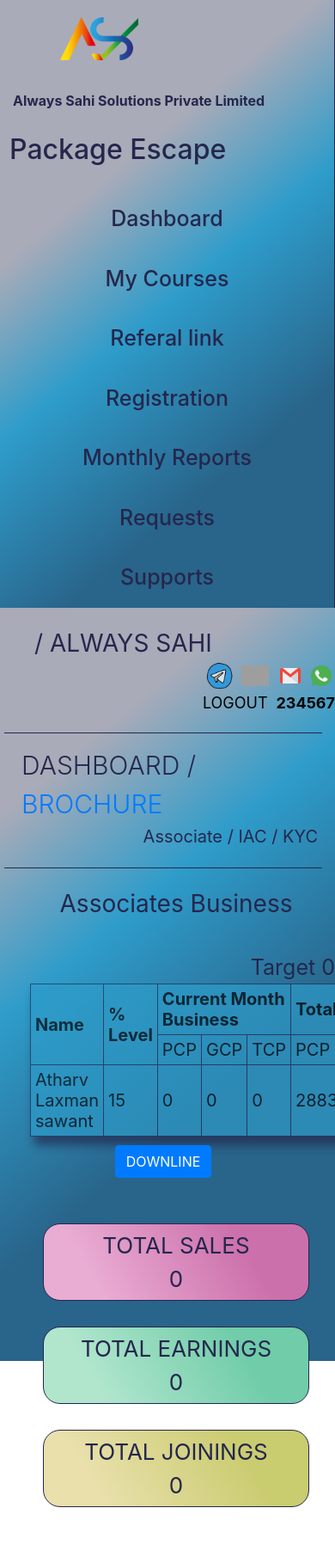
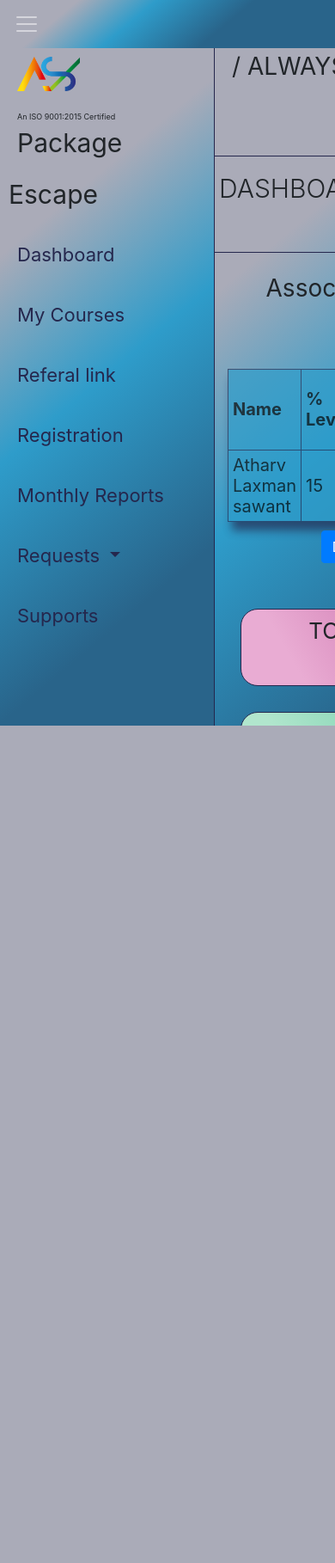
Before and after one commit to Always-Sahi-Consultancy/Team-AS, a PHP site: page /Education/IAC/index.html in a window 390 px wide; the page is wider, and only the part inside the window is pictured. Shown: that part at 86% size. After the commit the page ends 844 px from the top of that part, so only its background shows below. Run offline with PHP 8.4, Linux system fonts and the light colour scheme; some libraries are stand-ins or nearby versions; grey boxes are pictures that could not be loaded.

Commit message:
IAC final

```diff
--- a/Education/IAC/index.html
+++ b/Education/IAC/index.html
@@ -10,29 +10,40 @@
 </head>
 <body>
 
-            <div class="sidebar">
-              <div>
-                <img src="img/Background Less.png" class="logo">
-                <div class="name justify-content-center"><b>Always Sahi Solutions Private Limited</b></div>
-                <div class="justify-content-center"><h2>Package Escape</h2></div>
-                <center>
-              <div class="row"><h1></h1></div></center>
+  <nav class="navbar navbar-expand navbar-dark bg-blue"> <a href="#menu-toggle" id="menu-toggle" class="navbar-brand"><span class="navbar-toggler-icon"></span></a> <button class="navbar-toggler" type="button" data-toggle="collapse" data-target="#navbarsExample02" aria-controls="navbarsExample02" aria-expanded="false" aria-label="Toggle navigation"> <span class="navbar-toggler-icon"></span> </button>
+    <div class="collapse navbar-collapse" id="navbarsExample02">
+        <form class="form-inline my-2 my-md-0"> </form>
     </div>
-              <!--IAC POV-->
-              <div id="">
-                <a class="active" href="#" onclick="tabs(1)">Dashboard</a>
-                <a href="#" onclick="tabs(2)">My Courses</a>
-                <a href="#" onclick="tabs(3)">Referal link</a>
-                <a href="#" onclick="tabs(4)">Registration</a>
-                <a href="#" onclick="tabs(5)">Monthly Reports</a>
-                <a href="#" onclick="tabs(6)">Requests</a>
-                <a href="#" onclick="tabs(7)">Supports</a>
+</nav>
+<div id="wrapper" class="toggled">
+    <!-- Sidebar -->
+    <div id="sidebar-wrapper">
+        <ul class="sidebar-nav">
+        <li> <img class="logoImg" src="img/Background Less.png">
+          <p class="logoText">An ISO 9001:2015 Certified</p>
+        </li>
+        <li class="package">Package Escape</li>
+        <li><a class="active" href="#" onclick="tabs(1)">Dashboard</a> </li>
+        <li> <a href="#" onclick="tabs(2)">My Courses</a> </li>
+        <li> <a href="#" onclick="tabs(3)">Referal link</a> </li>
+        <li> <a href="#" onclick="tabs(4)">Registration</a> </li>
+        <li> <a href="#" onclick="tabs(5)">Monthly Reports</a></li>
+        <li class="dropdown">
+          <a href="#" class="dropdown-toggle" onclick="tabs(6)" data-toggle="dropdown">Requests
+              <span class="caret"></span></a>
+                  <ul class="dropdown-menu">
+                      <li> <a href="#" onclick="request(1)">Mobile change</a></li>
+                      <li> <a href="#" onclick="request(2)">Bank change</a></li>
+                      <li> <a href="#" onclick="request(3)"> Resignation request</a></li>
+                  </ul>
+        </li>
+        <li> <a href="#" onclick="tabs(7)">Supports</a> </li>
+        </ul>
     </div>
-            </div>
-
-
-            <!--MAIN BODY CONTENT-->
-            <!--DASHBOARD-->
+    <!-- /#sidebar-wrapper -->
+    <!-- Page Content -->
+    <div id="page-content-wrapper">
+        <div class="container-fluid1">
           <div class="content" id="content">
             <div class="row">
                 <div class="col-md-3">
@@ -617,7 +628,30 @@
               </div>
               </div>
         </div>
+        </div>
+    </div> <!-- /#page-content-wrapper -->
+</div> <!-- /#wrapper -->
+<!-- Bootstrap core JavaScript -->
 </body>
+<script src="menu.js"></script>
+<script src="js/jquery.min.js"></script>
+<script src="js/bootstrap.bundle.min.js"></script> <!-- Menu Toggle Script -->
+<script>
+  $(function(){
+    $("#menu-toggle").click(function(e) {
+        e.preventDefault();
+        $("#wrapper").toggleClass("toggled");
+    });
 
-<script src="menu.js"></script>
+    $(window).resize(function(e) {
+      if($(window).width()<=768){
+        $("#wrapper").removeClass("toggled");
+      }else{
+        $("#wrapper").addClass("toggled");
+      }
+    });
+  });
+
+</script>
+
 </html>
--- a/Education/IAC/menu.js
+++ b/Education/IAC/menu.js
@@ -7,6 +7,7 @@
     var rf=document.getElementById("ReferalLink");
     var supports= document.getElementById("generateticket");
     var requests=document.getElementById("requests");
+    var content = document.getElementById("content");
     a.style.display="none";
     iac.style.display="none";
     l.style.display="none";
@@ -18,6 +19,7 @@
     if(n==1)
     {
         db.style.display="block";
+        content.style.height="1100px";
         a.style.display="none";
         iac.style.display="none";
         l.style.display="none";
@@ -40,6 +42,7 @@
     {
         a.style.display="block";
         iac.style.display="block";
+        content.style.height="auto";
         db.style.display="none";
     }
    else if(n==5)
@@ -56,11 +59,13 @@
     {
         supports.style.display="block";
         db.style.display="none";
+        content.style.height="1000px";
     }
     else if(n==8)
     {
         l.style.display="block";
         db.style.display="none";
+        content.style.height="800px";
     }
 
 }
@@ -73,7 +78,7 @@
 
 function iac(){
     document.getElementById("IAC-business").style.display="block";
-    document.getElementById("Dashboard").style.height="900px";
+    document.getElementById("content").style.height="1200px";
 }
 
 function OTP(n){
--- a/Education/IAC/style.css
+++ b/Education/IAC/style.css
@@ -1,118 +1,186 @@
-body{
-  margin: 0;
-  padding: 0;
-  overflow-x: hidden;
-
+.navbar{
+  position: sticky;
+  display: block;
+}
+.navbar-brand, .navbar-dark{
+  color: #25274D;
+}
+.bg-blue{
+  padding: 2px;
+  color: black;
+  background-image: linear-gradient(140deg, #AAABB8 20%, #2E9CCA 40%, #29648A 65%);
+}
+.navbar-nav .nav-link + .nav-link {
+    margin-left: 0 rem;
 }
 
-.background{
-     overflow: hidden;
-}
-.content{
-  width: 100%;
-  height: 1000px;
-  background-image: linear-gradient( 140deg, #AAABB8 20%, #2E9CCA 40%, #29648A 65%);
-}
-.iconimg{
-  width: auto;
-  height: 28px;
-  padding: 2px;
-  margin: 2px;
-}
-.iconimgT{
-  width: auto;
-  height: 35px;
-}
-.iconimg a:hover{
-  height: 35px;
+.navbar-nav .nav-item + .nav-item .navbar-toggler-icon {
+    margin-left: 1rem;
 }
 
-.icons{
-  text-align: right;
+@media (max-width: 543px) {
+    .navbar-toggleable .navbar-nav .nav-item {
+        margin-left: 0;
+    }
 }
-.bg-img{
-  opacity: 0.9;
+
+@media (max-width: 767px) {
+    .navbar-toggleable-sm .navbar-nav .nav-item {
+        margin-left: 0;
+    }
+}
+
+@media (max-width: 991px) {
+    .navbar-toggleable-md .navbar-nav .nav-item {
+        margin-left: 0;
+    }
+}
+
+
+body {
+  overflow-x: hidden;
+}
+
+#wrapper {
+  padding-right: 0;
+  -webkit-transition: all 0.5s ease;
+  -moz-transition: all 0.5s ease;
+  -o-transition: all 0.5s ease;
+  transition: all 0.5s ease;
+}
+
+#wrapper.toggled {
+  padding-left: 250px;
+}
+
+#sidebar-wrapper {
+  z-index: 1000;
+  position: fixed;
+  left: 250px;
+  width: 0;
+  height: 1000px;
+  margin-left: -250px;
+  overflow-y: auto;
+  background-image: linear-gradient(140deg, #AAABB8 20%, #2E9CCA 40%, #29648A 65%);
+  -webkit-transition: all 0.5s ease;
+  -moz-transition: all 0.5s ease;
+  -o-transition: all 0.5s ease;
+  transition: all 0.5s ease;
+}
+
+#wrapper.toggled #sidebar-wrapper {
+  width: 250px;
+}
+
+#page-content-wrapper {
+  width: 100%;
   position: absolute;
-  left: 0;
+}
+
+#wrapper.toggled #page-content-wrapper {
+  position: absolute;
+  margin-left: 0px;
+}
+.logoImg{
+  text-align: center;
+  width: auto;
+  padding: 0;
+  height: 40px;
+}
+.package{
+  margin-top: 20px;
+  font-weight: 400;
+  font-size: 30px;
+}
+.logoText{
+  width: 140px;
+  height: 20px;
+  font-size: 9px;
+  margin: 0;
+}
+
+/* Sidebar Styles */
+
+.sidebar-nav {
+  position: absolute;
   top: 0;
-  width: 100%;
-  height: 100%;
+  width: 250px;
+  margin: 0;
+  overflow-y: visible;
+  padding: 0;
+  height: 1000px;
+  border-right: #25274D 1px solid;
+  list-style: none;
 }
-.name{
-  padding: 15px;
+
+.sidebar-nav li {
+  text-indent: 10px;
+  line-height: 60px;
+  margin: 10px;
+}
+
+.sidebar-nav li a {
+  display: block;
+  font-size: 22px;
+  text-decoration: none;
   color: #25274D;
 }
-h1{
-  margin-left: 30px;
-  text-align: justify;
-  color: #25274D;
-  font-weight: lighter;
-}
-.sidebar {
-  background-image: linear-gradient( 140deg, #AAABB8 30%, #2E9CCA 50%, #29648A 75%);
-  border-right: #25274D 1px solid;
-  margin: 0;
-  padding: 0;
-  width: 250px;
-  position: fixed;
-  height: 100%;
-  overflow: hidden;
-}
 
-.sidebar a {
-  display: block;
-  color: #25274D;
-  padding: 16px;
+.sidebar-nav li a:hover {
+  color:white;
   font-size: 25px;
-  font-weight: 500;
-  text-decoration: none;
-}
-
-.sidebar a.active {
-  color: #25274D;
-}
-.sidebar a.active:hover{
-  color:white;
   text-decoration: none;
   transition: 1s ease-out;
 }
 
-.sidebar a:hover:not(.active) {
-  color: white;
+.sidebar-nav li a:active, .sidebar-nav li a:focus {
   text-decoration: none;
-  transition: 1s ease-out;
-}
-h2{
-  padding: 11px;
-  font-weight: 300;
-  color: #25274D;
-}
-div.content {
-  color: #25274D;
-  margin-left: 250px;
-  padding:20px 0px 20px 20px;
-  height: auto;
-  width: auto;
 }
 
-@media screen and (max-width: 700px) {
-  .sidebar {
-    width: 100%;
-    height: auto;
-    position: relative;
-    overflow-x: hidden;
-  }
-  .sidebar a {float: left;}
-  div.content {margin-left: 0;}
+.sidebar-nav .sidebar-brand {
+  height: 65px;
+  font-size: 18px;
+  line-height: 60px;
 }
 
-@media screen and (max-width: 400px) {
-  .sidebar a {
-    text-align: center;
-    float: none;
-    overflow-x: hidden;
+.sidebar-nav .sidebar-brand a {
+  color: #999999;
+}
+
+.sidebar-nav .sidebar-brand a:hover {
+  color: #fff;
+  background: none;
+}
+
+@media(min-width:768px) {
+  #wrapper {
+    padding-right: 0;
+  }
+  #wrapper.toggled {
+    padding-left: 250px;
+  }
+  #sidebar-wrapper {
+    width: 0;
+  }
+  #wrapper.toggled #sidebar-wrapper {
+    width: 250px;
+  }
+  #page-content-wrapper {
+    position: relative;
+  }
+  #wrapper.toggled #page-content-wrapper {
+    position: relative;
+    margin-left: 0;
   }
 }
+.container-fluid1{
+  width: 100%;
+  margin-left: auto;
+  margin-right: auto;
+  padding-left: 0;
+  padding-right: 0;
+}
+
 .row{
   margin-right: 0;
   padding-right: 0;
@@ -483,3 +527,53 @@
 #requests{
   display: none;
 }
+body{
+  margin: 0;
+  padding: 0;
+  overflow-x: hidden;
+
+}
+
+.background{
+     overflow: hidden;
+}
+.content{
+  width: 100%;
+  height: 1100px;
+  background-image: linear-gradient( 140deg, #AAABB8 20%, #2E9CCA 40%, #29648A 65%);
+}
+.iconimg{
+  width: auto;
+  height: 28px;
+  padding: 2px;
+  margin: 2px;
+}
+.iconimgT{
+  width: auto;
+  height: 35px;
+}
+.iconimg a:hover{
+  height: 35px;
+}
+
+.icons{
+  text-align: right;
+}
+.bg-img{
+  opacity: 0.9;
+  position: absolute;
+  left: 0;
+  top: 0;
+  width: 100%;
+  height: 100%;
+}
+.name{
+  padding: 15px;
+  color: #25274D;
+}
+h1{
+  margin-left: 30px;
+  text-align: justify;
+  color: #25274D;
+  font-weight: lighter;
+}
```
Also changed, not shown: other parts of Education/IAC/style.css (+7 -31 lines). Lines whose indentation alone changed are shown as unchanged.
